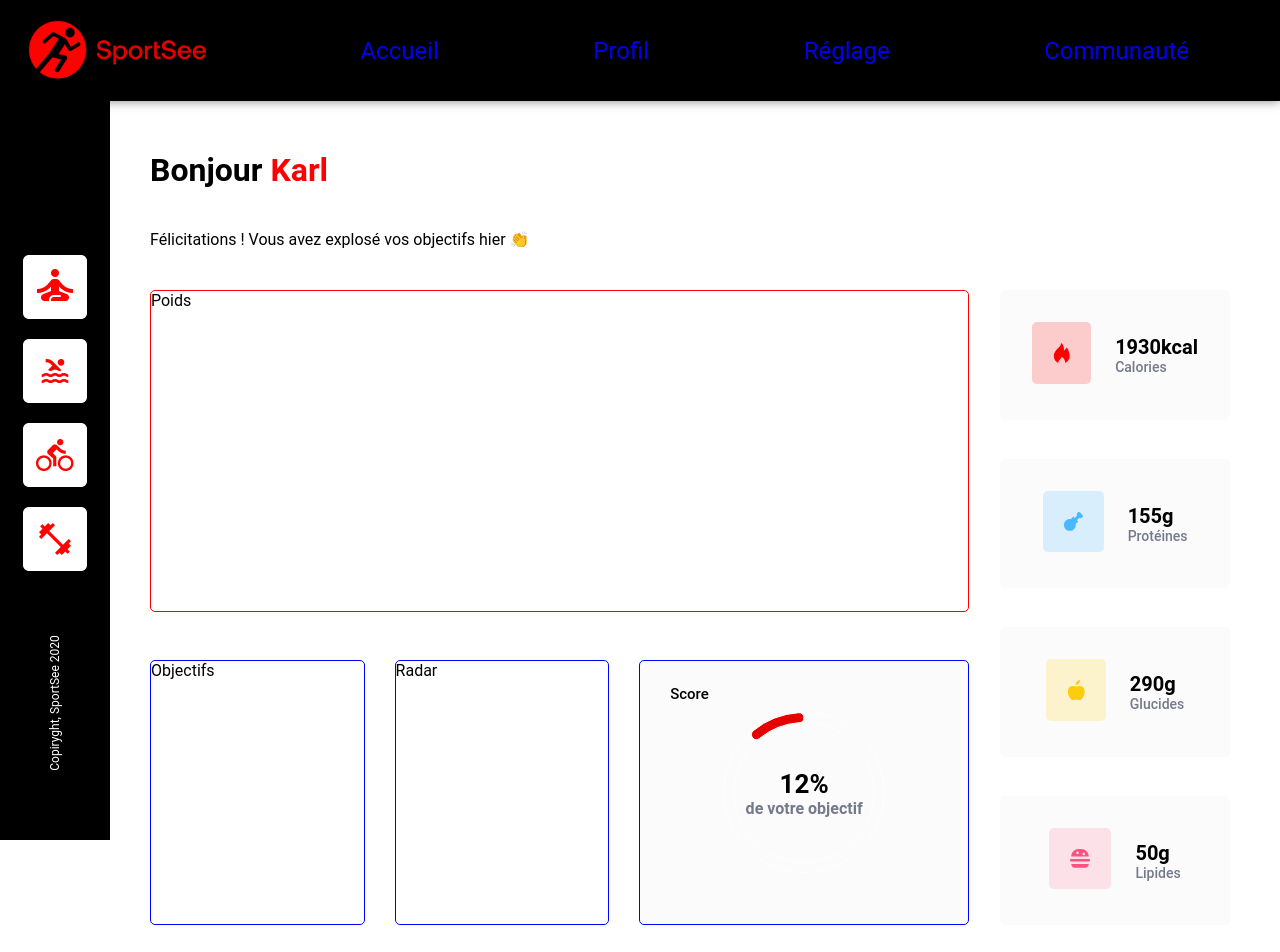
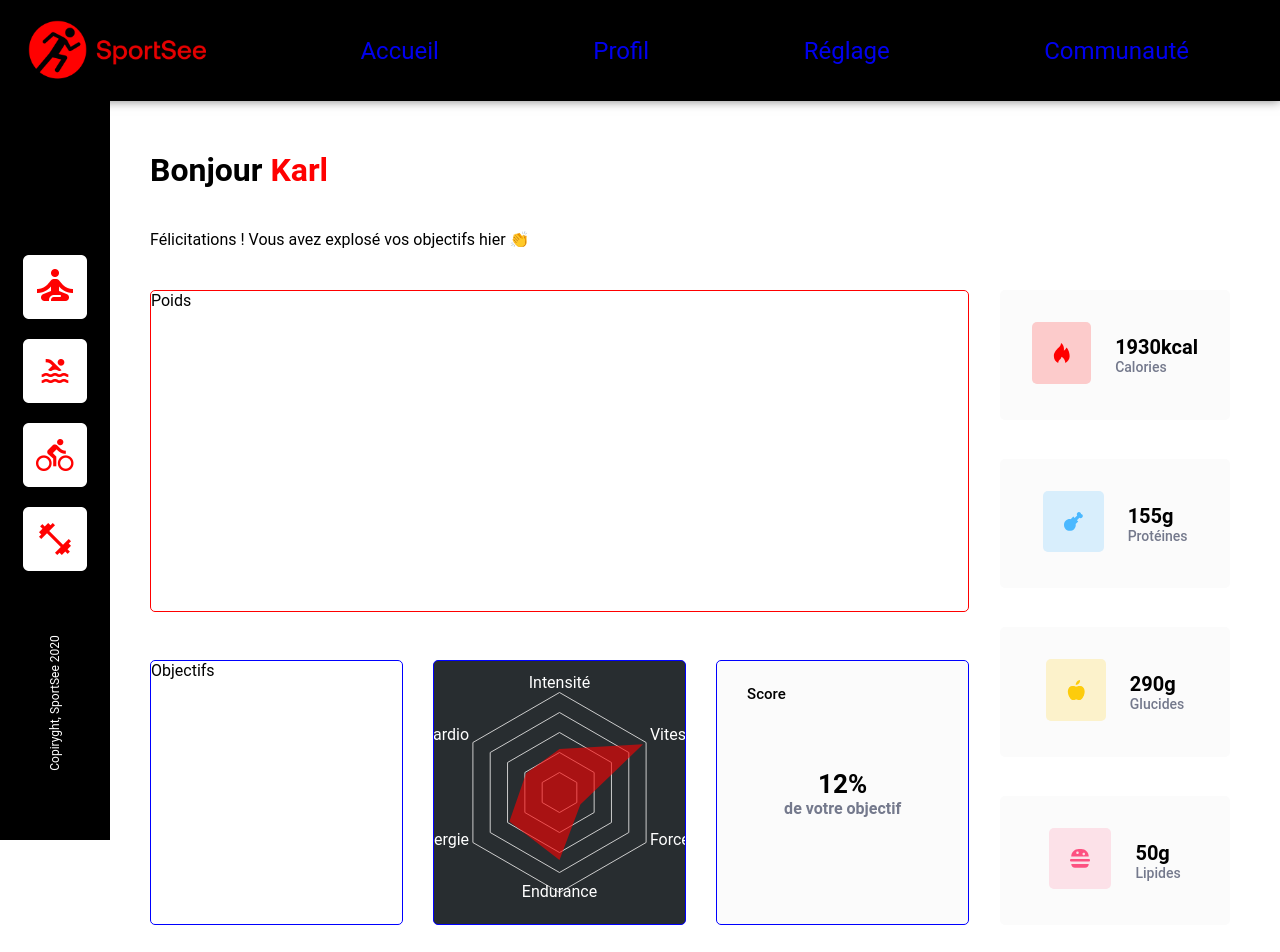
Before and after one commit to Ekkylibre/sportsee, a React (Vite) app: page /dashboard/12 in a window 1280 px wide. Shown: the top 952 px of the page. Built offline with nearby package versions, Linux system fonts and the light colour scheme.

Commit message:
✨ Components > Radar > Create component

```diff
--- a/src/components/kpi/Kpi.jsx
+++ b/src/components/kpi/Kpi.jsx
@@ -16,7 +16,7 @@ function Kpi({ userId }) {
 
     return (
         <div className="kpi-container">
-            <ResponsiveContainer width="100%" height="100%">
+            <ResponsiveContainer width="100%" height="auto">
                 <div className='score-title'>Score</div>
                 <PieChart>
                     <Pie
--- /dev/null
+++ b/src/components/radar/Radar.jsx
@@ -0,0 +1,44 @@
+import { Radar, RadarChart, PolarGrid, PolarAngleAxis, ResponsiveContainer } from 'recharts';
+import { USER_PERFORMANCE } from '../../assets/data/data';
+
+function RadarComponent({ userId }) {
+
+  const formatLabel = (value) => {
+    if (value === 'cardio') return 'Cardio';
+    if (value === 'energy') return 'Énergie';
+    if (value === 'endurance') return 'Endurance';
+    if (value === 'strength') return 'Force';
+    if (value === 'speed') return 'Vitesse';
+    if (value === 'intensity') return 'Intensité';
+    return value;
+  };
+
+  const getUserPerformanceData = (userId) => {
+    const userPerformance = USER_PERFORMANCE.find(user => user.userId === parseInt(userId));
+    if (!userPerformance) return [];
+
+    const { kind, data } = userPerformance;
+    return data.map(item => ({
+      subject: formatLabel(kind[item.kind]),
+      value: item.value,
+      fullMark: 150,
+    })).reverse();
+  };
+
+  const data = getUserPerformanceData(userId);
+
+  return (
+    <ResponsiveContainer width="100%" height="100%">
+      <RadarChart cx="50%" cy="50%" outerRadius="80%" data={data}>
+        <PolarGrid gridType="polygon" radialLines={false} polarRadius={[0, 20, 40, 60, 80, 100]}/>
+        <PolarAngleAxis
+          dataKey="subject"
+          tick={{ fill: 'white' }}
+        />
+        <Radar name="Performance" dataKey="value" fill="red" fillOpacity={0.6} />
+      </RadarChart>
+    </ResponsiveContainer>
+  );
+}
+
+export default RadarComponent;
--- a/src/pages/dashboard/Dashboard.jsx
+++ b/src/pages/dashboard/Dashboard.jsx
@@ -6,6 +6,7 @@ import { useEffect, useState } from "react";
 import { USER_MAIN_DATA } from "../../assets/data/data";
 import ValueItem from "../../components/valueItem/ValueItem";
 import Kpi from "../../components/kpi/Kpi";
+import Radar from "../../components/radar/Radar";
 
 function Dashboard() {
 
@@ -63,7 +64,7 @@ function Dashboard() {
               <div className="poids">Poids</div>
               <div className="small-charts">
                 <div className="goals">Objectifs</div>
-                <div className="radar">Radar</div>
+                <div className="radar"><Radar userId={userId}/></div>
                 <div className="kpi"><Kpi userId={userId} /></div>
               </div>
             </div>
--- a/src/pages/dashboard/dashboard.css
+++ b/src/pages/dashboard/dashboard.css
@@ -29,6 +29,7 @@
   width: 100%;
   height: 263px;
   border-radius: 5px;
+  background-color: #282d30;
 }
 .array .charts .small-charts .kpi {
   border: 1px solid blue;
--- a/src/pages/dashboard/dashboard.scss
+++ b/src/pages/dashboard/dashboard.scss
@@ -31,6 +31,7 @@
                 width: 100%;
                 height: 263px;
                 border-radius: 5px;
+                background-color: #282d30;
             }
 
             .kpi {
```
Also changed, not shown: 1 other file (tests, documents, lock files or other folders).
